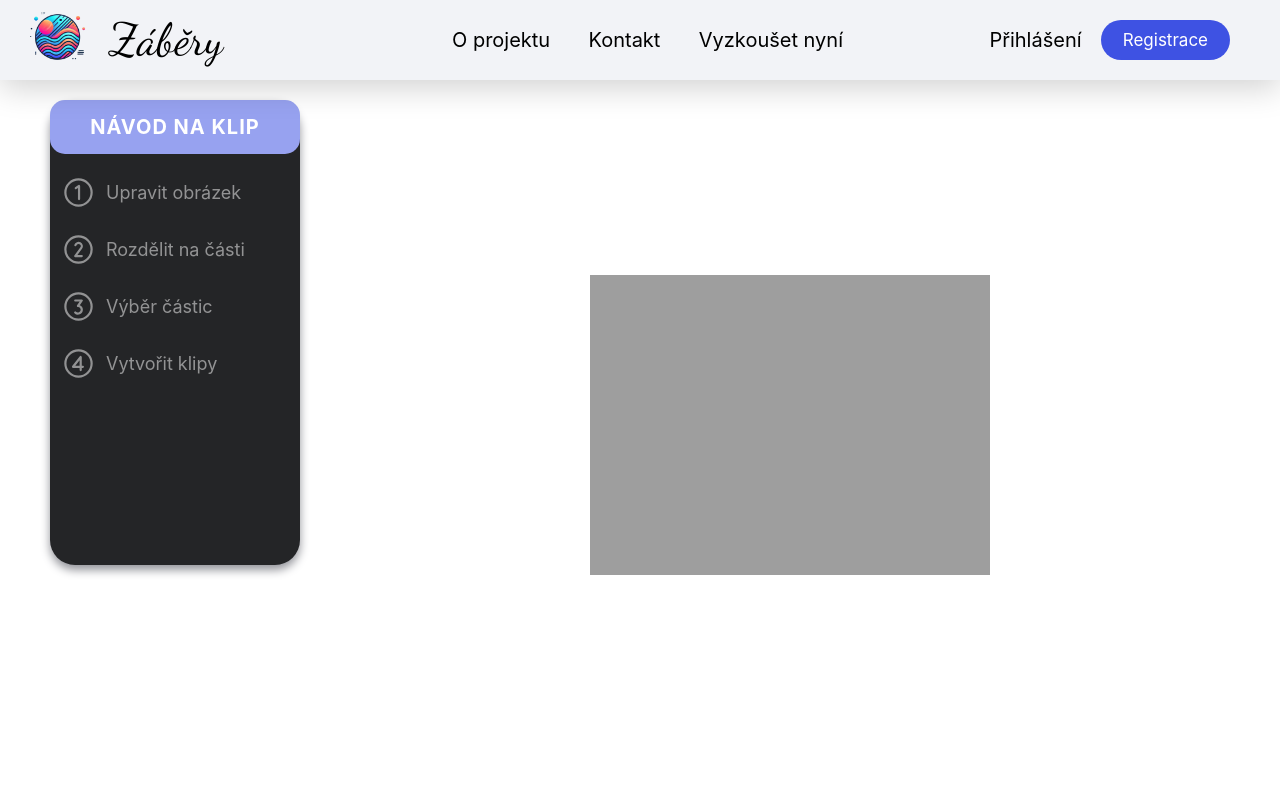
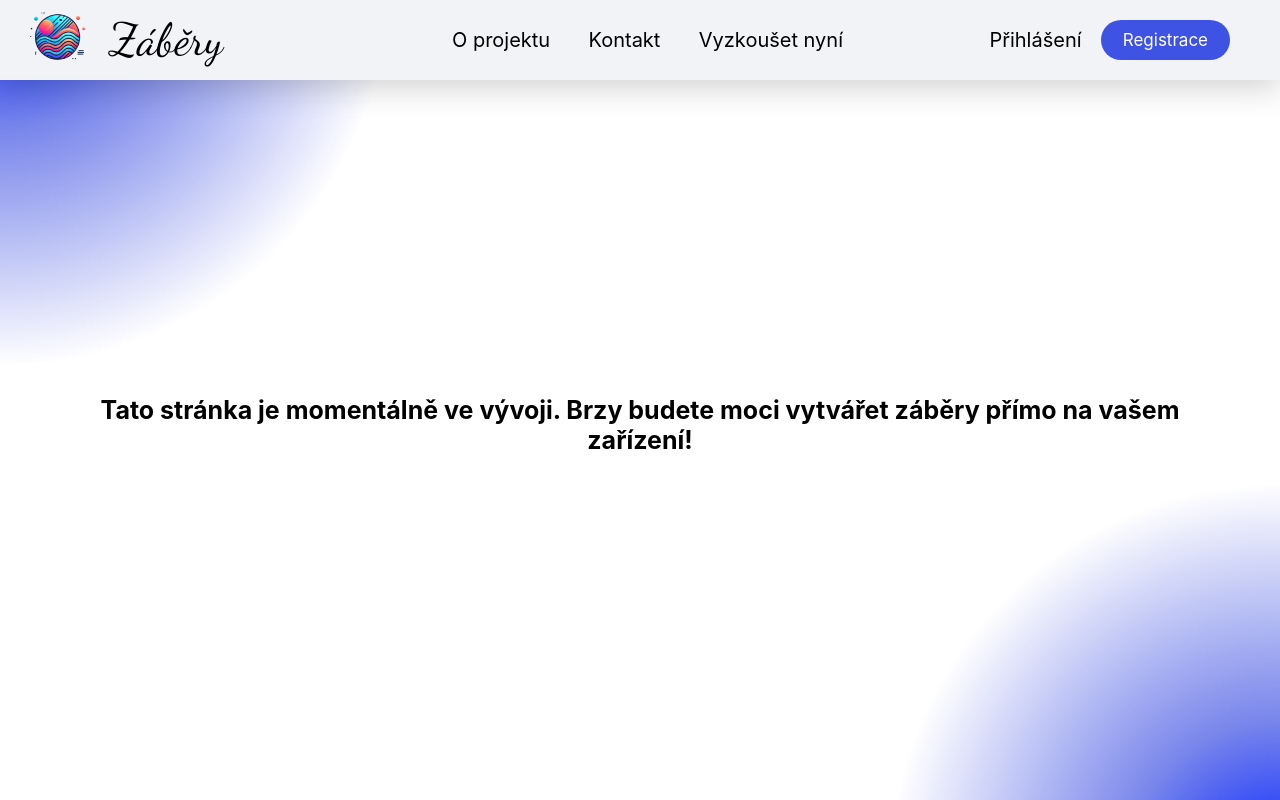
Before and after one commit to Vlada45/zabery-frontend, a React (Create React App) app: page /zabery in a window 1280 px wide. Built offline with nearby package versions, Linux system fonts and the light colour scheme; a web font is replaced by a local one.

Commit message:
1.3.2025 3

```diff
--- a/src/components/Navbar/Nav.js
+++ b/src/components/Navbar/Nav.js
@@ -1,6 +1,6 @@
 import React, {useEffect, useState} from 'react';
 import {Bars, Nav, NavBtn, NavBtnLink, NavLink, NavMenu, UserProfile} from './NavbarComponents'
-import {useNavigate} from "react-router-dom";
+import {useLocation, useNavigate} from "react-router-dom";
 
 /** Funkce zobrazující navigační panel **/
 function Navbar({toggle}) {
@@ -23,6 +23,14 @@ function Navbar({toggle}) {
     }
 
     const loggedInUser = localStorage.getItem("user");
+
+    const location = useLocation();
+
+    useEffect(() => {
+        if (location.pathname === "/ucet") {
+            console.log("Logged in user when on /ucet:", loggedInUser);
+        }
+    }, [location, loggedInUser]);
 
     console.log(loggedInUser);
 
--- a/src/components/Sidebar/index.js
+++ b/src/components/Sidebar/index.js
@@ -40,7 +40,7 @@ function Sidebar({isOpen, toggle}) {
                     <SidebarLink to={"o-projektu"}>O projektu</SidebarLink>
                     <SidebarLink to={"kontakt"}>Kontakt</SidebarLink>
                     <SidebarLink to={""}>Vyzkoušet nyní</SidebarLink>
-                    <SidebarLink to={"prihlaseni"}>Přihlášení</SidebarLink>
+                    {loggedInUser ? <SidebarLink to={""}/> : <SidebarLink to={"prihlaseni"}>Přihlášení</SidebarLink>}
 
                 </SidebarMenu>
 
--- a/src/pages/Account/AccountComponents.js
+++ b/src/pages/Account/AccountComponents.js
@@ -12,7 +12,7 @@ export const AccountContainer = styled.div`
     }
 `;
 
-export const Sidebar = styled.aside`
+export const Sidebar = styled.div`
     display: flex;
     flex-direction: column;
     width: 240px;
--- a/src/pages/Prihlaseni/Login.js
+++ b/src/pages/Prihlaseni/Login.js
@@ -52,7 +52,7 @@ function Login() {
 
                     // Ověření uživatele nebo jeho registrace na backendu
                     axios
-                        .post(`/auth/registerUser`, {
+                        .post(`http://localhost:4000/auth/registerUser`, {
                             username: googleData.name,
                             email: googleData.email,
                             password: '-1',
--- a/src/pages/Zabery/ZaberyComponents.js
+++ b/src/pages/Zabery/ZaberyComponents.js
@@ -10,6 +10,37 @@ export const ZaberyPage = styled.div`
     padding-top: 50px;
     align-items: flex-start;
     font-size: 14px;
+
+    @media (max-width: 1400px) {
+        display: flex;
+        justify-content: center;
+        align-items: center;
+        font-size: 18px;
+        text-align: center;
+
+        * {
+            display: none;
+        }
+
+        &::after {
+            content: "Tato stránka je momentálně ve vývoji. Brzy budete moci vytvářet záběry přímo na vašem zařízení!";
+            display: flex;
+            align-items: center;
+            justify-content: center;
+            flex-direction: column;
+            background: radial-gradient(circle at top left, var(--color-blue-9) 0%, var(--color-blue-5) 10%, transparent 25%),
+            radial-gradient(circle at bottom right, var(--color-blue-9) 0%, var(--color-blue-5) 10%, transparent 25%);
+            height: 100vh;
+            width: 100vw;
+            min-height: 800px;
+            z-index: -1;
+            overflow: hidden;
+            text-align: center;
+            font-weight: 700;
+            font-size: 25px;
+            padding: 50px;
+        }
+    }
 `;
 
 
@@ -26,12 +57,8 @@ export const ZaberySidebarContainer = styled.nav`
     min-height: 465px;
     margin-top: 50px;
 
-    // 520px
-    @media screen and (max-width: 768px) {
-        height: 100px;
-        width: 100%;
-        flex-direction: row;
-        bottom: 0;
+    @media (max-width: 1400px) {
+        display: none;
     }
 `;
 
```
